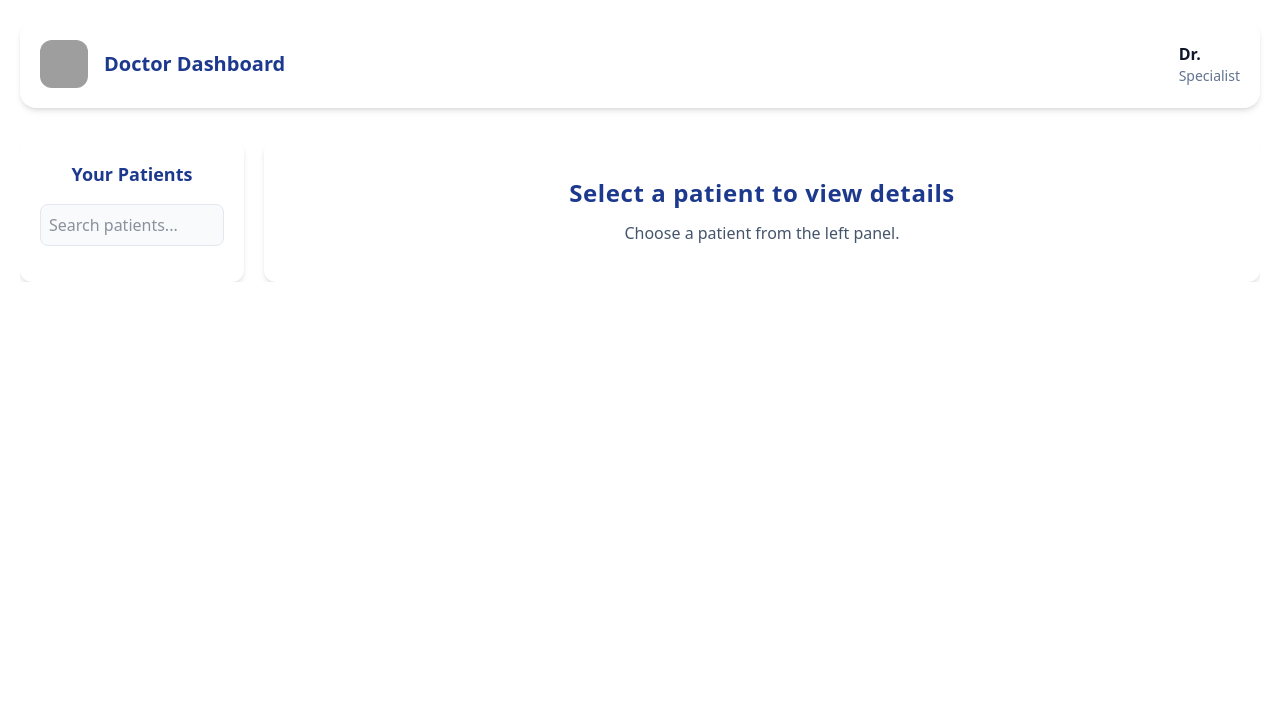
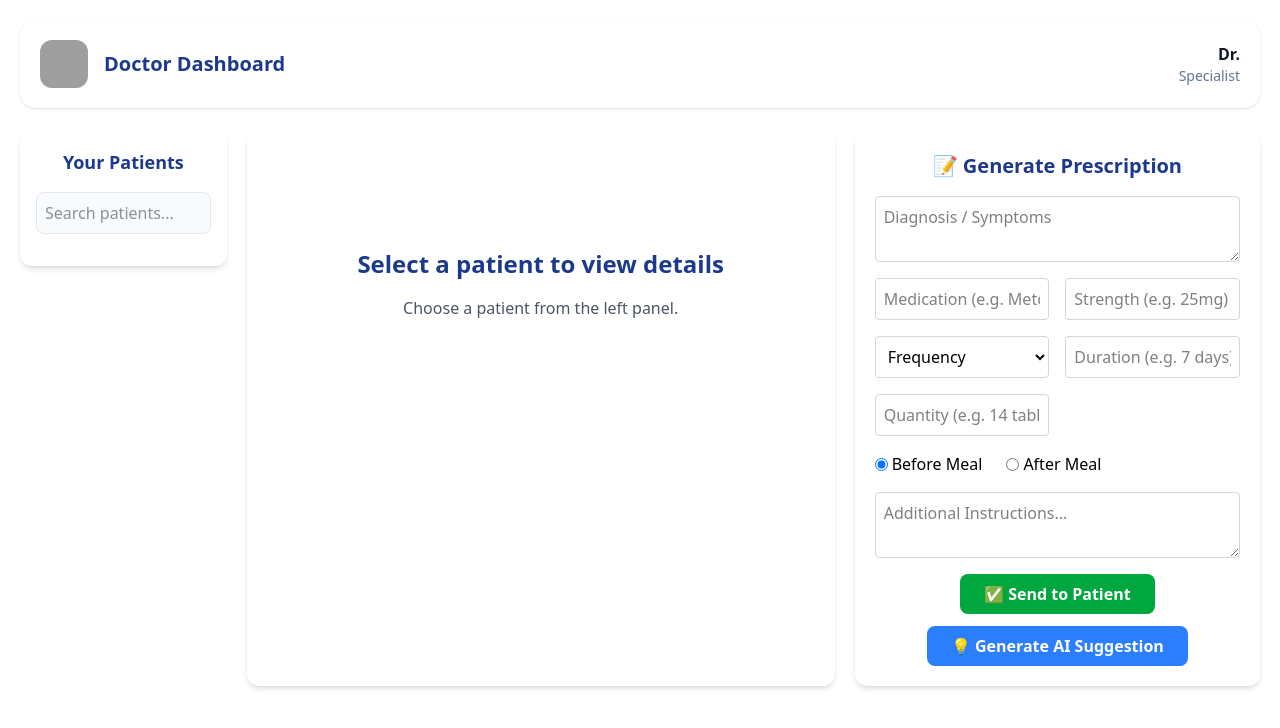
Before and after one commit to tusarkanta004/Doctor-Dashboard, a Next.js app: page /dashboard in a window 1280 px wide. Shown: the top 728 px of the page. Built offline with nearby package versions, Linux system fonts and the light colour scheme; grey boxes are pictures that could not be loaded.

Commit message:
minor changes in dashboard page

```diff
--- a/app/dashboard/page.tsx
+++ b/app/dashboard/page.tsx
@@ -25,7 +25,6 @@ export default function Dashboard() {
     if (storedDoctor) {
       const parsedDoctor = JSON.parse(storedDoctor);
       setDoctor(parsedDoctor);
-
       fetch(`/api/patients?doctorId=${parsedDoctor._id}`)
         .then((res) => res.json())
         .then((data) => setPatients(data))
@@ -48,17 +47,16 @@ export default function Dashboard() {
       duration,
       quantity,
       meal,
-      instructions
+      instructions,
     };
-
-    console.log('Send prescription:', payload);
-    alert('Prescription sent successfully!');
+    console.log('Prescription Payload:', payload);
+    alert('Prescription submitted!');
   };
 
   return (
-    <div className="p-5">
-      {/* Topbar */}
-      <div className="bg-white mb-8 p-5 rounded-2xl flex justify-between items-center shadow-md">
+    <div className="p-5 min-h-screen">
+      {/* Header */}
+      <div className="bg-white mb-6 p-5 rounded-2xl flex justify-between items-center shadow">
         <div className="flex items-center gap-4">
           <img
             src="https://cdn-icons-png.flaticon.com/512/3774/3774299.png"
@@ -67,94 +65,103 @@ export default function Dashboard() {
           />
           <h1 className="text-xl font-bold text-blue-900">Doctor Dashboard</h1>
         </div>
-        <div className="flex items-center gap-4">
-          <div>
+        <div className="text-right">
           <p className="font-semibold text-slate-900">
             Dr. {doctor?.firstName} {doctor?.lastName}
           </p>
-            <p className="text-sm text-slate-500">
-              {doctor?.specializations?.join(', ') || 'Specialist'}
-            </p>
-          </div>
+          <p className="text-sm text-slate-500">{doctor?.specializations?.join(', ') || 'Specialist'}</p>
         </div>
       </div>
 
       {/* Main Content */}
-      <section className="flex gap-5 max-h-[calc(100vh-180px)] overflow-hidden">
+      <main>
+        <section className="flex flex-col lg:flex-row gap-5">
           {/* Left Panel: Patient List */}
-        <div className="bg-white p-5 rounded-xl shadow-md w-56 flex-shrink-0 overflow-y-auto">
+          <div className="bg-white p-4 rounded-xl shadow-md w-full lg:w-1/6 h-fit max-h-[calc(100vh-160px)] overflow-y-auto">
             <h3 className="text-lg font-bold text-blue-900 mb-4 text-center">Your Patients</h3>
             <input
               type="text"
               placeholder="Search patients..."
-            className="w-full p-2 mb-4 border border-slate-200 rounded-lg bg-slate-50 text-slate-800 focus:outline-none focus:border-blue-500 focus:bg-white"
+              className="w-full p-2 mb-4 border border-slate-200 rounded-lg bg-slate-50 text-slate-800 focus:outline-none"
               value={searchTerm}
               onChange={(e) => setSearchTerm(e.target.value)}
             />
             <ul className="list-none p-0 m-0">
               {patients
-              .filter((patient) =>
-                patient.name.toLowerCase().includes(searchTerm.toLowerCase())
-              )
-              .map((patient) => (
-                <li key={patient._id as string}>
+                .filter((p) => p.name.toLowerCase().includes(searchTerm.toLowerCase()))
+                .map((p) => (
+                  <li key={p._id}>
                     <button
-                    onClick={() => handlePatientClick(patient)}
-                    className={`block w-full text-left p-3 rounded-lg mb-2 ${
-                      selectedPatient?._id === patient._id ? 'bg-blue-100 font-semibold' : 'bg-slate-100'
+                      onClick={() => handlePatientClick(p)}
+                      className={`block w-full text-left p-3 rounded-lg mb-2 ${selectedPatient?._id === p._id ? 'bg-blue-100 font-semibold' : 'bg-slate-100'
                         } hover:bg-blue-100 transition`}
                     >
-                    {patient.name}
+                      {p.name}
                     </button>
                   </li>
                 ))}
             </ul>
           </div>
 
+          {/* Middle Panel: Patient Details */}
+          <div className="bg-white p-5 rounded-xl shadow-md flex-[1.5] overflow-y-auto max-h-[calc(100vh-160px)]">
             {selectedPatient ? (
-          <>
-            {/* Middle Panel: Patient Details */}
-            <div className="bg-white p-5 rounded-xl shadow-md flex-1 overflow-y-auto max-h-[calc(100vh-180px)]">
-              <div className="space-y-6">
-                <div className="bg-blue-50 p-4 rounded-lg shadow-sm">
+              <div className="space-y-4">
+                <div className="bg-blue-50 p-4 rounded shadow-sm">
                   <h2 className="text-xl font-bold text-blue-900 mb-2">🧑 {selectedPatient.name}</h2>
-                  <p className="text-sm text-gray-600">
-                    <strong>Age:</strong> {selectedPatient.age} &nbsp; | &nbsp;
-                    <strong>Gender:</strong> {selectedPatient.gender} &nbsp; | &nbsp;
+                  <p className="text-sm text-gray-700">
+                    <strong>Age:</strong> {selectedPatient.age} &nbsp;|&nbsp;
+                    <strong>Gender:</strong> {selectedPatient.gender} &nbsp;|&nbsp;
                     <strong>Blood Group:</strong> {selectedPatient.bloodGroup}
                   </p>
                 </div>
-                <div className="bg-blue-50 p-4 rounded-lg shadow-sm">
+
+                <div className="bg-blue-50 p-4 rounded shadow-sm">
                   <h3 className="text-lg font-bold text-blue-800 mb-2">📋 Contact Info</h3>
                   <p><strong>Phone:</strong> {selectedPatient.phone}</p>
                   <p><strong>Email:</strong> {selectedPatient.email}</p>
                   <p><strong>Address:</strong> {selectedPatient.address}</p>
                 </div>
-                <div className="bg-blue-50 p-4 rounded-lg shadow-sm">
+
+                <div className="bg-blue-50 p-4 rounded shadow-sm">
                   <h3 className="text-lg font-bold text-blue-800 mb-2">🦠 Medical History</h3>
                   <ul className="list-disc list-inside text-gray-700">
-                    {selectedPatient.medicalHistory.map((entry, index) => (
-                      <li key={index}>
-                        {entry.notes} – {entry.year}
-                      </li>
-                    ))}
+                    {selectedPatient.medicalHistory.length ? (
+                      selectedPatient.medicalHistory.map((entry, idx) => (
+                        <li key={idx}>{entry.notes} – {entry.year}</li>
+                      ))
+                    ) : (
+                      <li>No history available</li>
+                    )}
                   </ul>
                 </div>
                 <div className="bg-blue-50 p-4 rounded-lg shadow-sm">
+                  <h3 className="text-lg font-bold text-blue-800 mb-2">🩺 Diagnosis / Symptoms</h3>
+                  <p><strong>Primary:</strong> {selectedPatient.diagnosis?.primary || 'N/A'}</p>
+                  <p><strong>Status:</strong> {selectedPatient.diagnosis?.status || 'N/A'}</p>
+                </div>
+
+                <div className="bg-blue-50 p-4 rounded shadow-sm">
                   <h3 className="text-lg font-bold text-blue-800 mb-2">💊 Medications</h3>
                   <ul className="list-disc list-inside text-gray-700">
-                    {selectedPatient.medications.map((med, index) => (
-                      <li key={index}>
+                    {selectedPatient.medications.length ? (
+                      selectedPatient.medications.map((med, idx) => (
+                        <li key={idx}>
                           <strong>{med.name}</strong> – {med.dosage}, {med.instructions}
                         </li>
-                    ))}
+                      ))
+                    ) : (
+                      <li>No medications listed</li>
+                    )}
                   </ul>
                 </div>
-                <div className="bg-blue-50 p-4 rounded-lg shadow-sm">
+
+                <div className="bg-blue-50 p-4 rounded shadow-sm">
                   <h3 className="text-lg font-bold text-blue-800 mb-2">📌 Allergies</h3>
-                  <p>{selectedPatient.allergies.join(', ') || 'None'}</p>
+                  <p>{selectedPatient.allergies.length ? selectedPatient.allergies.join(', ') : 'None'}</p>
                 </div>
-                <div className="bg-blue-50 p-4 rounded-lg shadow-sm">
+
+                <div className="bg-blue-50 p-4 rounded shadow-sm">
                   <h3 className="text-lg font-bold text-blue-800 mb-2">💓 Vital Signs</h3>
                   <p><strong>Blood Pressure:</strong> {selectedPatient.vitalSigns.bloodPressure}</p>
                   <p><strong>Pulse:</strong> {selectedPatient.vitalSigns.pulse} bpm</p>
@@ -162,50 +169,112 @@ export default function Dashboard() {
                   <p><strong>Weight:</strong> {selectedPatient.vitalSigns.weight}</p>
                 </div>
               </div>
+            ) : (
+              <div className="text-center py-24">
+                <h2 className="text-2xl font-bold text-blue-900 mb-4">
+                  Select a patient to view details
+                </h2>
+                <p className="text-gray-600">Choose a patient from the left panel.</p>
+              </div>
+            )}
           </div>
 
-            {/* Right Panel: Prescription Form */}
-            <div className="bg-white p-5 rounded-xl shadow-md w-[400px] flex-shrink-0 overflow-y-auto max-h-[calc(100vh-180px)]">
+          {/* Prescription Form Section */}
+          <div className="bg-white p-5 rounded-xl shadow-md flex-1 overflow-y-auto max-h-[calc(100vh-160px)]">
             <h3 className="text-xl font-bold text-center mb-4 text-blue-900">📝 Generate Prescription</h3>
-              <div className="grid grid-cols-1 gap-4">
-                <textarea value={condition} onChange={(e) => setCondition(e.target.value)} placeholder="Diagnosis / Symptoms" className="p-2 border border-gray-300 rounded" />
-                <input value={medication} onChange={(e) => setMedication(e.target.value)} placeholder="Medication (e.g. Metoprolol)" className="p-2 border border-gray-300 rounded" />
-                <input value={strength} onChange={(e) => setStrength(e.target.value)} placeholder="Strength (e.g. 25mg)" className="p-2 border border-gray-300 rounded" />
-                <select value={frequency} onChange={(e) => setFrequency(e.target.value)} className="p-2 border border-gray-300 rounded">
+            <div className="grid grid-cols-1 md:grid-cols-2 gap-4">
+              <textarea
+                value={condition}
+                onChange={(e) => setCondition(e.target.value)}
+                placeholder="Diagnosis / Symptoms"
+                className="col-span-2 p-2 border border-gray-300 rounded"
+              />
+              <input
+                value={medication}
+                onChange={(e) => setMedication(e.target.value)}
+                placeholder="Medication (e.g. Metoprolol)"
+                className="p-2 border border-gray-300 rounded"
+              />
+              <input
+                value={strength}
+                onChange={(e) => setStrength(e.target.value)}
+                placeholder="Strength (e.g. 25mg)"
+                className="p-2 border border-gray-300 rounded"
+              />
+              <select
+                value={frequency}
+                onChange={(e) => setFrequency(e.target.value)}
+                className="p-2 border border-gray-300 rounded"
+              >
                 <option value="">Frequency</option>
                 <option value="Once a day">Once a day</option>
                 <option value="Twice a day">Twice a day</option>
                 <option value="Thrice a day">Thrice a day</option>
               </select>
-                <input value={duration} onChange={(e) => setDuration(e.target.value)} placeholder="Duration (e.g. 7 days)" className="p-2 border border-gray-300 rounded" />
-                <input value={quantity} onChange={(e) => setQuantity(e.target.value)} placeholder="Quantity (e.g. 14 tablets)" className="p-2 border border-gray-300 rounded" />
-                <div className="flex gap-4">
+              <input
+                value={duration}
+                onChange={(e) => setDuration(e.target.value)}
+                placeholder="Duration (e.g. 7 days)"
+                className="p-2 border border-gray-300 rounded"
+              />
+              <input
+                value={quantity}
+                onChange={(e) => setQuantity(e.target.value)}
+                placeholder="Quantity (e.g. 14 tablets)"
+                className="p-2 border border-gray-300 rounded"
+              />
+              <div className="col-span-2 flex gap-6 items-center">
                 <label className="flex items-center gap-1">
-                    <input type="radio" name="meal" value="Before Meal" checked={meal === 'Before Meal'} onChange={() => setMeal('Before Meal')} /> Before Meal
+                  <input
+                    type="radio"
+                    name="meal"
+                    value="Before Meal"
+                    checked={meal === 'Before Meal'}
+                    onChange={() => setMeal('Before Meal')}
+                  />
+                  Before Meal
                 </label>
                 <label className="flex items-center gap-1">
-                    <input type="radio" name="meal" value="After Meal" checked={meal === 'After Meal'} onChange={() => setMeal('After Meal')} /> After Meal
+                  <input
+                    type="radio"
+                    name="meal"
+                    value="After Meal"
+                    checked={meal === 'After Meal'}
+                    onChange={() => setMeal('After Meal')}
+                  />
+                  After Meal
                 </label>
               </div>
-                <textarea value={instructions} onChange={(e) => setInstructions(e.target.value)} placeholder="Additional Instructions..." className="p-2 border border-gray-300 rounded" />
+              <textarea
+                value={instructions}
+                onChange={(e) => setInstructions(e.target.value)}
+                placeholder="Additional Instructions..."
+                className="col-span-2 p-2 border border-gray-300 rounded"
+              />
             </div>
+
             <div className="mt-4 flex flex-wrap justify-center gap-3">
-                <button onClick={handlePrescriptionSubmit} className="bg-green-600 hover:bg-green-700 text-white px-6 py-2 rounded-lg font-semibold">✅ Send to Patient</button>
-                <button className="bg-blue-500 hover:bg-blue-600 text-white px-6 py-2 rounded-lg font-semibold">💡 Get AI Suggestion</button>
+              <button
+                onClick={handlePrescriptionSubmit}
+                className="bg-green-600 hover:bg-green-700 text-white px-6 py-2 rounded-lg font-semibold"
+              >
+                ✅ Send to Patient
+              </button>
+
+              <button
+                onClick={() => {
+                  // Placeholder for AI suggestion logic
+                  alert('🔍 AI Suggestion generated based on condition');
+                }}
+                className="bg-blue-500 hover:bg-blue-600 text-white px-6 py-2 rounded-lg font-semibold"
+              >
+                💡 Generate AI Suggestion
+              </button>
             </div>
           </div>
-          </>
-        ) : (
-          <div className="bg-white p-6 rounded-xl shadow-md flex-1 text-center flex items-center justify-center">
-            <div>
-              <h2 className="text-2xl font-bold text-blue-900 mb-3 tracking-wide">
-                Select a patient to view details
-              </h2>
-              <p className="text-slate-600">Choose a patient from the left panel.</p>
-            </div>
-          </div>
-        )}
+
         </section>
+      </main>
     </div>
   );
 }
```
Also changed, not shown: models/Patient.ts (+26 -20 lines). Lines whose indentation alone changed are shown as unchanged.
